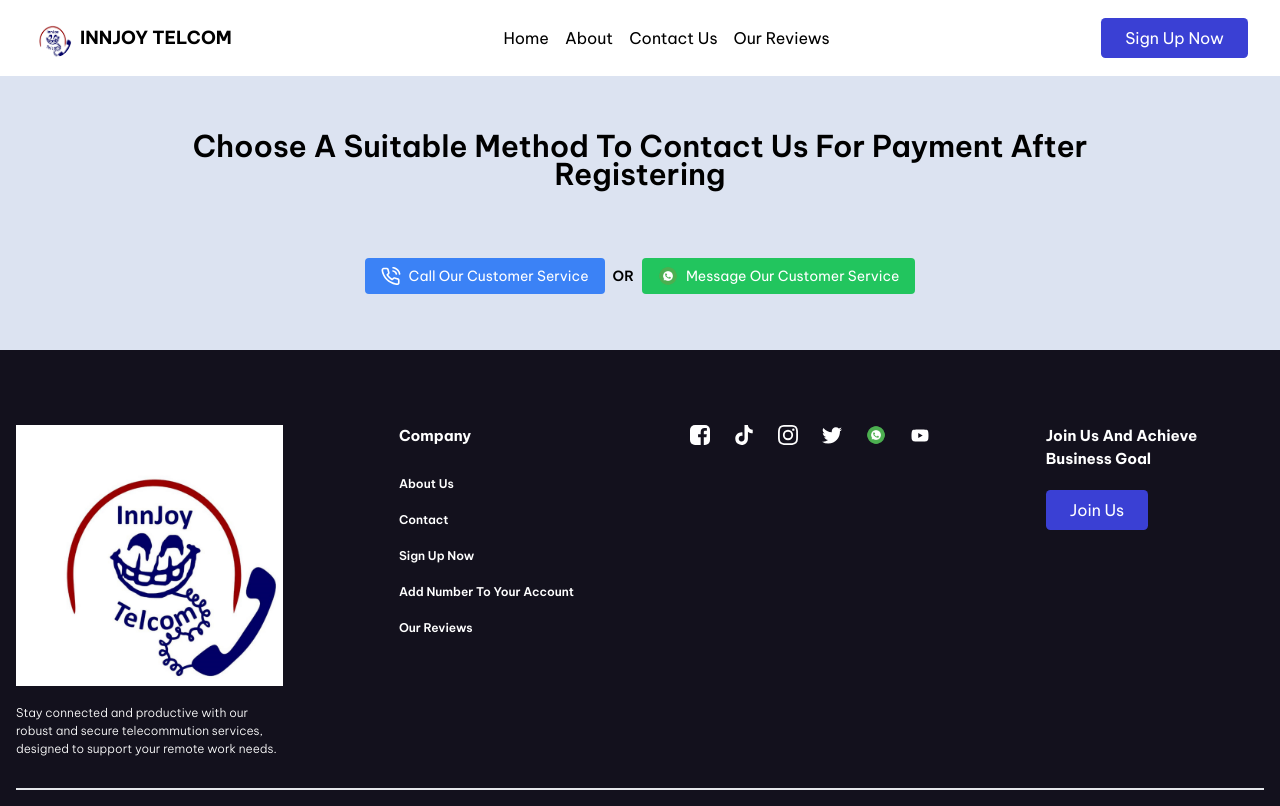
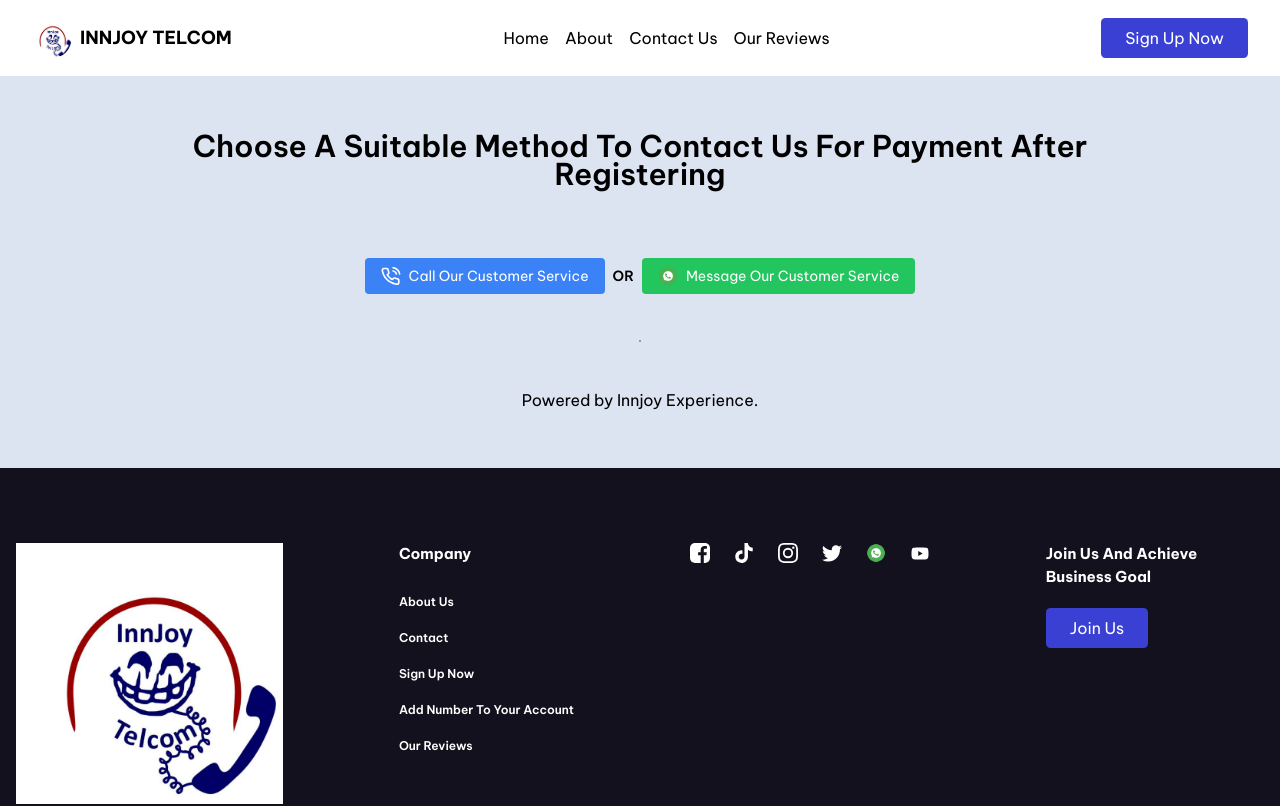
Before and after one commit to cyberohn2/InnjoyTelcom, a React (Vite) app: page /how-to-pay in a window 1280 px wide. Shown: the top 806 px of the page. Built offline with nearby package versions, Linux system fonts and the light colour scheme.

Commit message:
fixed: wrong api url

```diff
--- a/src/Components/Footer.jsx
+++ b/src/Components/Footer.jsx
@@ -27,7 +27,7 @@
                     </div>
                     <div className="flex gap-6 items-center">
                         <a target="_" href="https://m.facebook.com/profile.php?id=61563958125862&name=xhp_nt_fbaction_open_user"><svg className="fill-white hover:fill-blue-500" style={{borderRadius: "5px"}} width="20" height="20" xmlns="http://www.w3.org/2000/svg"><path d="M18.896 0H1.104C.494 0 0 .494 0 1.104v17.793C0 19.506.494 20 1.104 20h9.58v-7.745H8.076V9.237h2.606V7.01c0-2.583 1.578-3.99 3.883-3.99 1.104 0 2.052.082 2.329.119v2.7h-1.598c-1.254 0-1.496.597-1.496 1.47v1.928h2.989l-.39 3.018h-2.6V20h5.098c.608 0 1.102-.494 1.102-1.104V1.104C20 .494 19.506 0 18.896 0z" fillRule="nonzero"/></svg></a>
-                        <a target="_" href="https://www.instagram.com/innjoytelcom/">
+                        <a target="_" href="https://www.tiktok.com/@user6720310709715">
                             <svg className="fill-white hover:fill-blue-500" xmlns="http://www.w3.org/2000/svg" xmlnsXlink="http://www.w3.org/1999/xlink" version="1.1" id="Capa_1" x="0px" y="0px" viewBox="0 0 24 24" style={{enableBackground:"new 0 0 24 24"}} xmlSpace="preserve" width="20" height="20">
                             <path d="M22.465,9.866c-2.139,0-4.122-0.684-5.74-1.846v8.385c0,4.188-3.407,7.594-7.594,7.594c-1.618,0-3.119-0.51-4.352-1.376  c-1.958-1.375-3.242-3.649-3.242-6.218c0-4.188,3.407-7.595,7.595-7.595c0.348,0,0.688,0.029,1.023,0.074v0.977v3.235  c-0.324-0.101-0.666-0.16-1.023-0.16c-1.912,0-3.468,1.556-3.468,3.469c0,1.332,0.756,2.489,1.86,3.07  c0.481,0.253,1.028,0.398,1.609,0.398c1.868,0,3.392-1.486,3.462-3.338L12.598,0h4.126c0,0.358,0.035,0.707,0.097,1.047  c0.291,1.572,1.224,2.921,2.517,3.764c0.9,0.587,1.974,0.93,3.126,0.93V9.866z"/>
 
@@ -49,7 +49,7 @@
                         <PryCtaBtn link="/select-plan" text="Join Us" />
                     </div>
                 </div>
-                <div className="divider border border-[83A790] my-[30px]"></div>
+                <div className="divider border border-[#83A790] my-[30px]"></div>
                 <p className="text-center text-sm sm:text-base">Copyright © 2024.</p>
                 <p className="text-center text-sm sm:text-base">Powered by Innjoy Experience.</p>
                 <p className="text-center text-sm sm:text-base">All Rights Reserved</p>
--- a/src/Pages/HowToPay.jsx
+++ b/src/Pages/HowToPay.jsx
@@ -27,6 +27,8 @@
                     <a href="https://wa.me/+2349076612310">Message Our Customer Service</a>
                 </button>
             </div>
+            <div className="divider border border-[#83A790] my-[30px]"></div>
+            <p className="text-center text-sm sm:text-base">Powered by Innjoy Experience.</p>
         </div>
     );
 }
--- a/src/Pages/Reviews.jsx
+++ b/src/Pages/Reviews.jsx
@@ -20,7 +20,7 @@
     // Function to fetch reviews from the backend
     const fetchReviews = async () => {
         try {
-            const response = await fetch('https://innjoytelcom-backend-production.up.railway.app/reviews');
+            const response = await fetch('https://innjoytelcom-backend-production.up.railway.app/submit-review');
             if (!response.ok) {
                 throw new Error('Failed to fetch reviews');
             }
```
